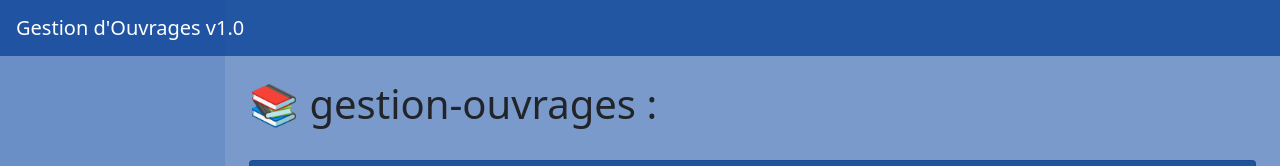
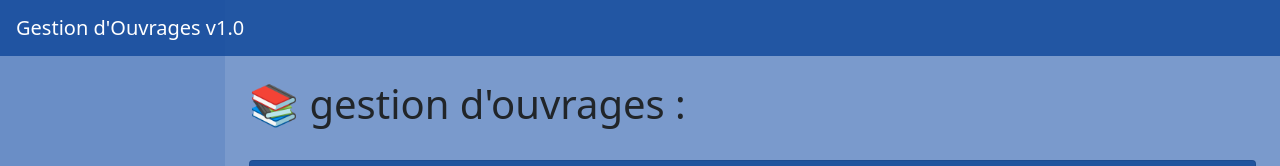
Before and after one commit to Yassemine-BenIssa/Gestion-d-ouvrage, a plain HTML site: page réalisation/réalisation.html in a window 1280 px wide. Shown: the top 166 px of the page. Drawn offline with Linux system fonts and the light colour scheme.

Commit message:
Update réalisation.html

```diff
--- a/réalisation/réalisation.html
+++ b/réalisation/réalisation.html
@@ -44,7 +44,7 @@
         <div id="layoutSidenav_content">
             <main>
                 <div class="container-fluid px-4">
-                    <h1 class="mt-4">📚 gestion-ouvrages : </h1>
+                    <h1 class="mt-4">📚 gestion d'ouvrages : </h1>
                     <ol class="breadcrumb mb-4">
 
 
```
